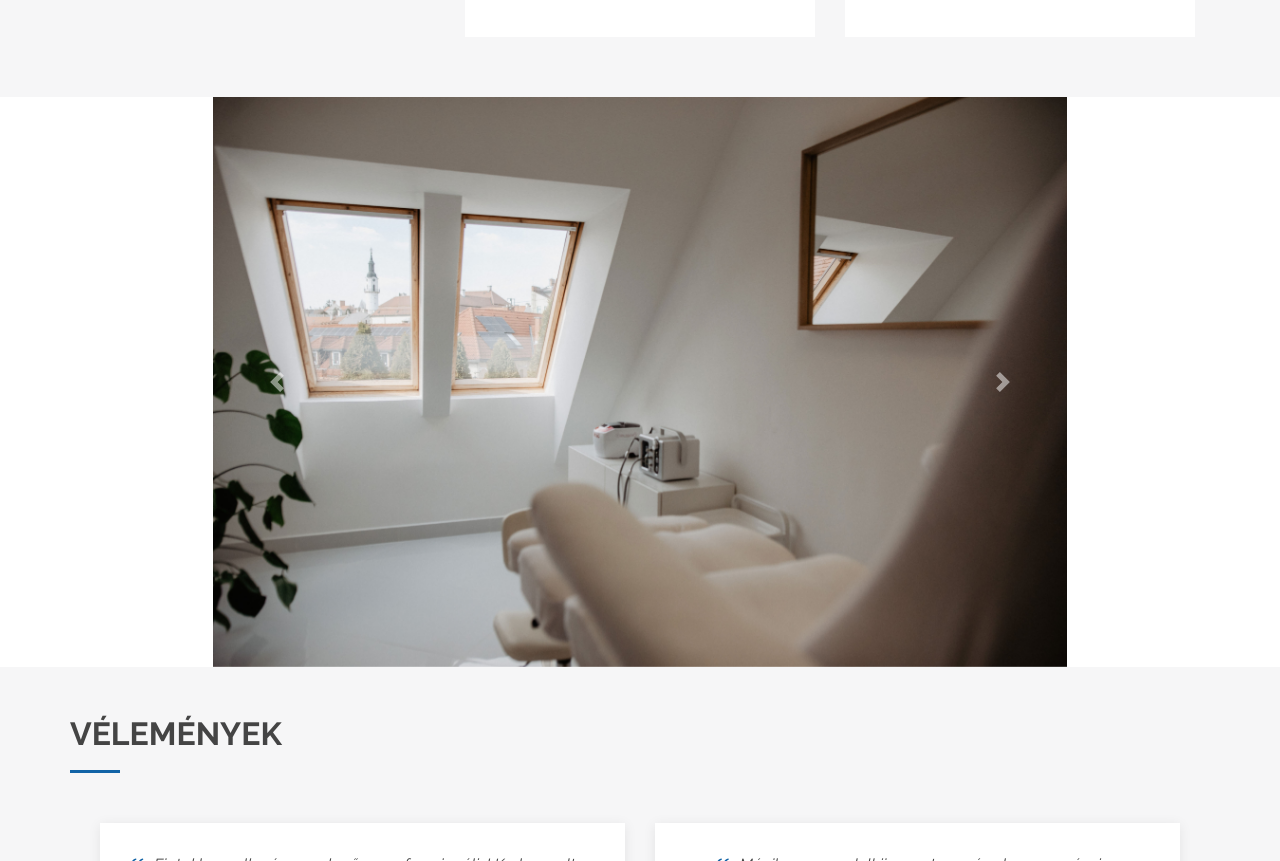
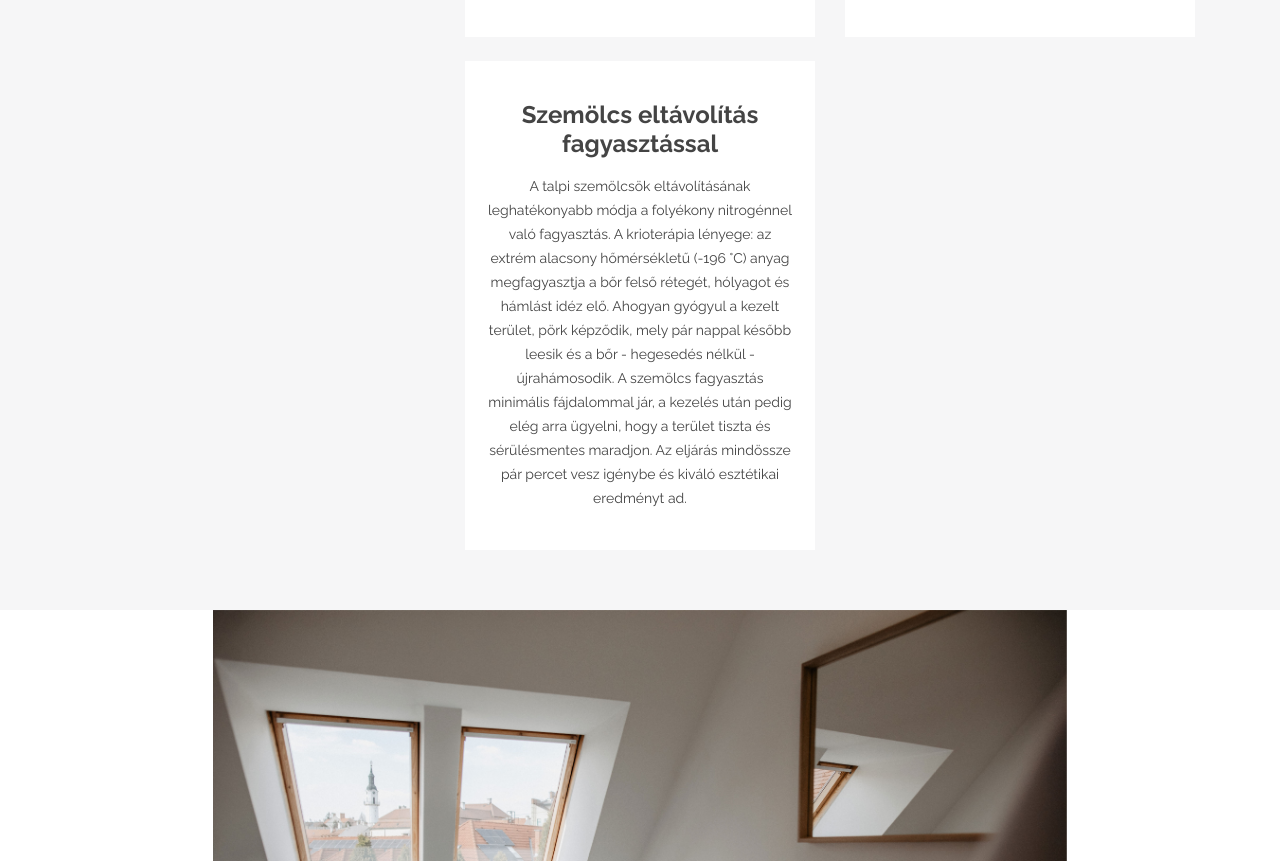
Before and after one commit to balack13/balack13.github.io, a plain HTML site: page index.html in a window 1280 px wide. Shown: the part 2399-3260 px from the top of the page. Drawn offline with Linux system fonts and the light colour scheme.

Commit message:
Update index.html

```diff
--- a/index.html
+++ b/index.html
@@ -172,6 +172,18 @@
                     szárazzá, sérülékennyé válik, repedésekre hajlamos, a sebek lassan gyógyulnak, fekélyek alakulhatnak
                     ki a jellegzetes diabétesz nyomáspontokon, megváltozik a körmök állapota (megvastagodott, lemezeire
                     nyílt köröm).</p>
+                </div>
+              </div>
+
+                            <div class="col-md-6 d-flex align-items-stretch mt-4">
+                <div class="icon-box" data-aos="zoom-in" data-aos-delay="600">
+                  <h4>Szemölcs eltávolítás fagyasztással</h4>
+                  <p>A talpi szemölcsök eltávolításának leghatékonyabb módja a folyékony nitrogénnel való fagyasztás.
+                    A krioterápia lényege: az extrém alacsony hőmérsékletű (-196 °C) anyag megfagyasztja a bőr felső
+                    rétegét, hólyagot és hámlást idéz elő. Ahogyan gyógyul a kezelt terület, pörk képződik, mely pár
+                    nappal később leesik és a bőr - hegesedés nélkül - újrahámosodik. A szemölcs fagyasztás minimális
+                    fájdalommal jár, a kezelés után pedig elég arra ügyelni, hogy a terület tiszta és sérülésmentes
+                    maradjon. Az eljárás mindössze pár percet vesz igénybe és kiváló esztétikai eredményt ad.</p>
                 </div>
               </div>
 
```
